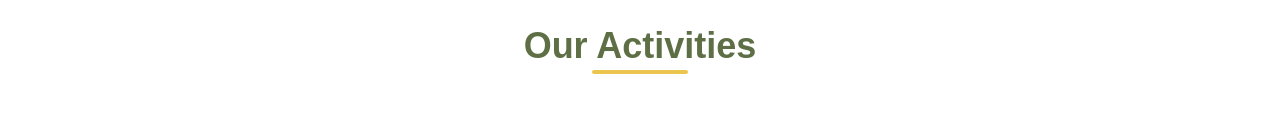
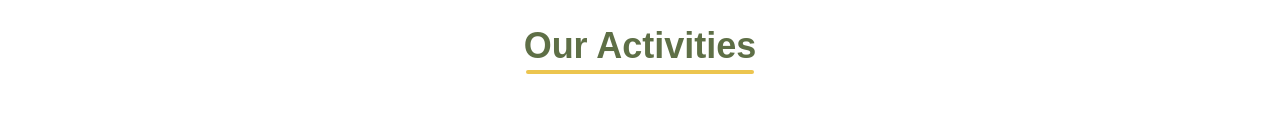
Before and after one commit to Satoru-Foundation/web, a Next.js app: page / in a window 1280 px wide. Shown: the part 2339-2475 px from the top of the page. Built offline with nearby package versions, Linux system fonts and the light colour scheme; grey boxes are pictures that could not be loaded.

Commit message:
-Changed the length of the yellowbar below the Our Activities heading

```diff
--- a/src/app/components/OurActivities-Home.jsx
+++ b/src/app/components/OurActivities-Home.jsx
@@ -26,7 +26,7 @@ export default function OurActivitiesHome() {
       <div className="container mx-auto px-4">
         <div className="text-center mb-16">
           <h2 className="text-3xl md:text-4xl font-bold mb-1 text-[#5e6f46]">Our Activities</h2>
-          <div className="h-1 w-24 bg-[#ecc54f] mx-auto rounded-full mb-6 mt-1"></div>
+          <div className="h-1 w-57 bg-[#ecc54f] mx-auto rounded-full mb-6 mt-1"></div>
         </div>
 
         <div className="grid grid-cols-1 sm:grid-cols-2 lg:grid-cols-3 gap-8">
```
